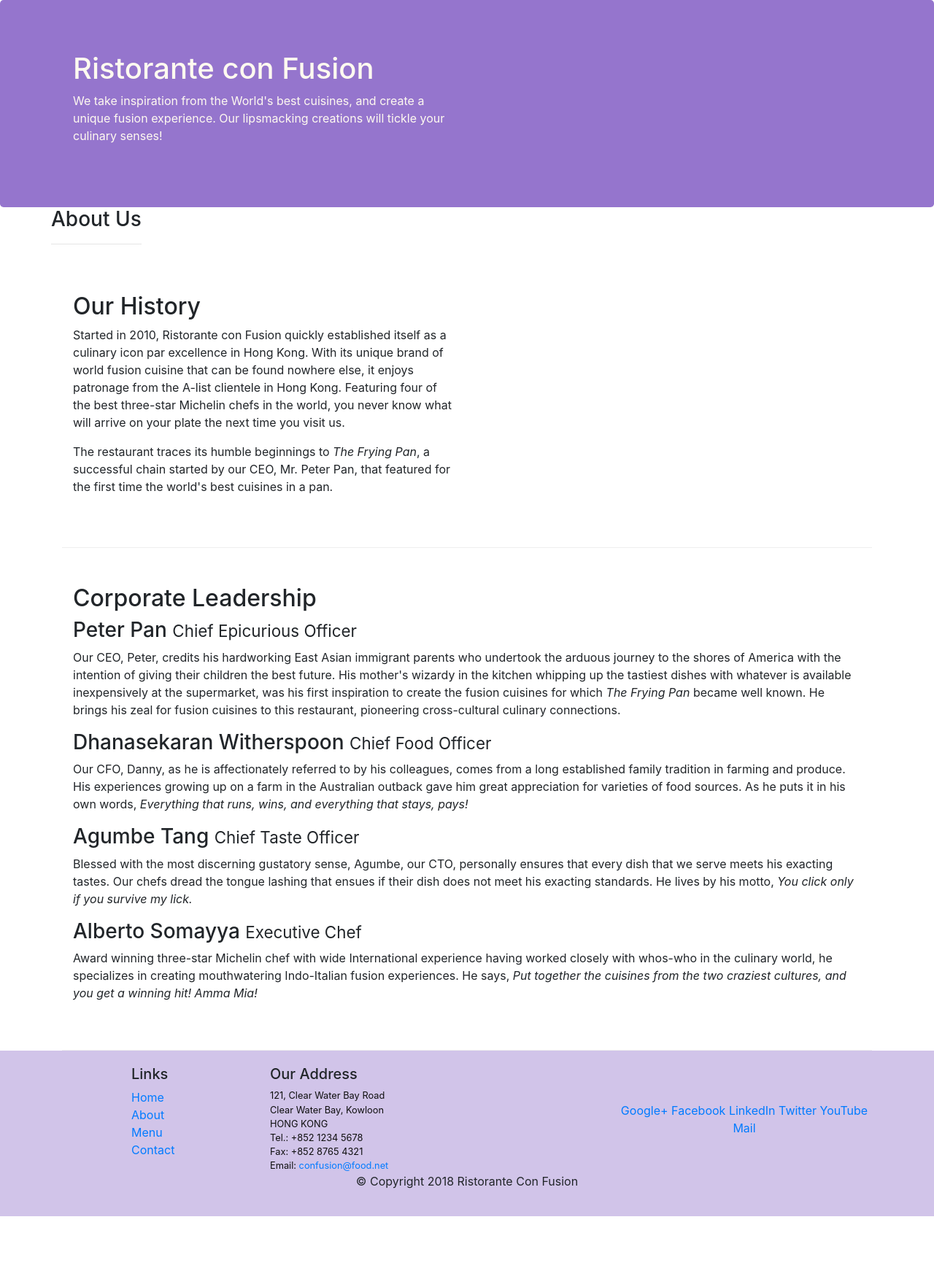
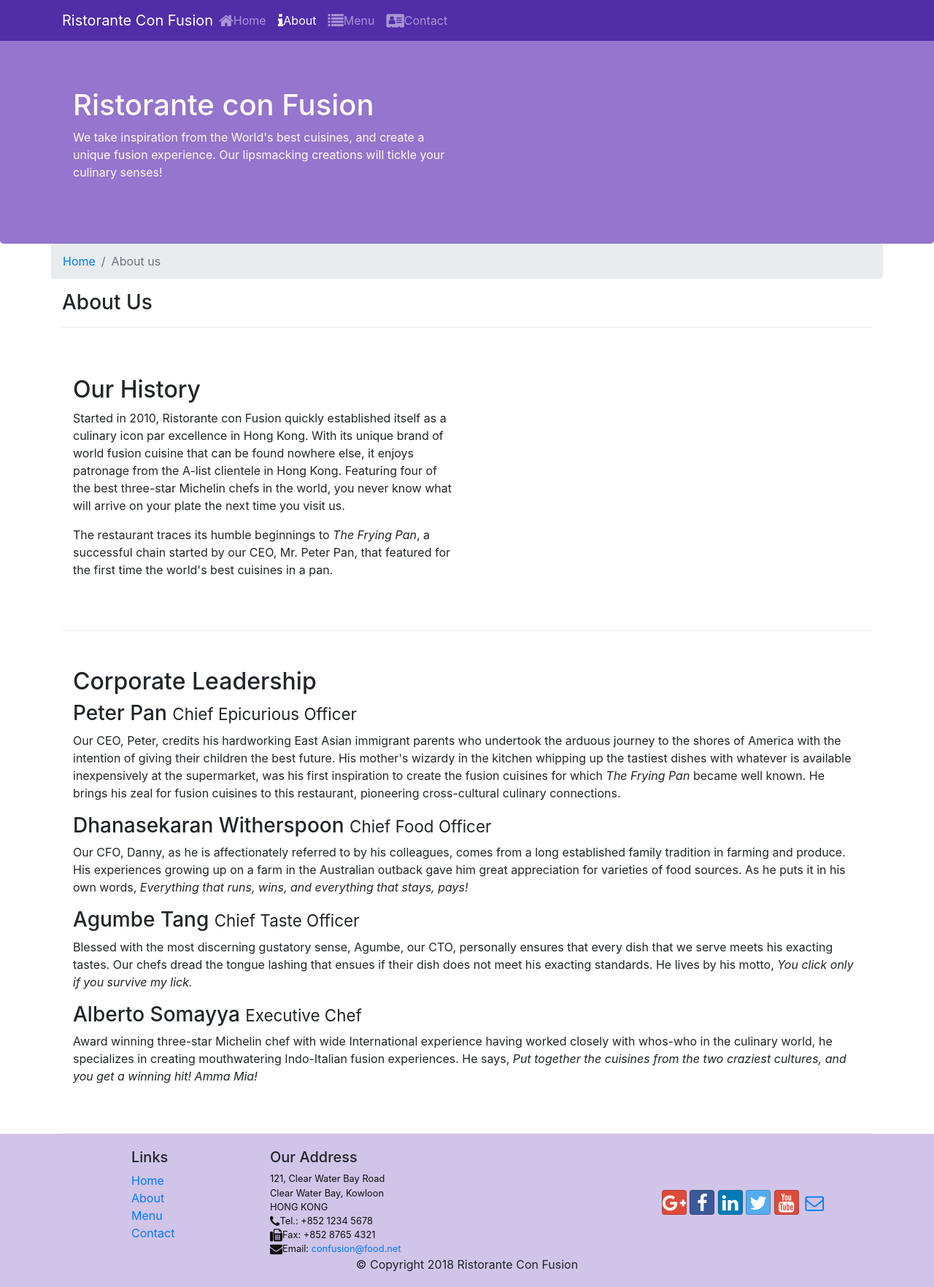
Before and after one commit to RuiqiZ/Bootstrap-4, a website: page aboutus.html in a window 1280 px wide. Shown: the whole page at 73% size. Before the commit the page ends 1667 px from the top, so only its background shows below. Drawn offline with nearby package versions, Linux system fonts and the light colour scheme.

Commit message:
navigation and bar

```diff
--- a/aboutus.html
+++ b/aboutus.html
@@ -9,12 +9,30 @@
 
     <!-- Bootstrap CSS -->
     <link rel="stylesheet" href="node_modules/bootstrap/dist/css/bootstrap.min.css">
+    <link rel="stylesheet" href="node_modules/font-awesome/css/font-awesome.min.css">
+    <link rel="stylesheet" href="node_modules/bootstrap-social/bootstrap-social.css">
     <link rel="stylesheet" href="css/styles.css">
     <title>Ristorante Con Fusion: About Us</title>
 
 </head>
 
 <body>
+    <nav class="navbar navbar-dark navbar-expand-sm fixed-top">
+        <div class="container">
+            <button class="navbar-toggler" type="button" data-toggle="collapse" data-target="#Navbar">
+                <span class="navbar-toggler-icon"></span>
+            </button>
+            <a class="navbar-brand mr-auto" href="./index.html">Ristorante Con Fusion</a>
+            <div class="collapse navbar-collapse" id="Navbar">
+                <ul class="navbar-nav mr-auto">
+                    <li class="nav-item"><a class="nav-link" href="./index.html"><span class="fa fa-home fa-lg"></span>Home</a></li>
+                    <li class="nav-item active"><a class="nav-link" href="#"><span class="fa fa-info fa-lg"></span>About</a></li>
+                    <li class="nav-item"><a class="nav-link" href="#"><span class="fa fa-list fa-lg"></span>Menu</a></li>
+                    <li class="nav-item"><a class="nav-link" href="#"><span class="fa fa-address-card fa-lg"></span>Contact</a></li>
+                </ul>
+            </div>
+        </div>
+    </nav>
 
     <header class="jumbotron">
         <div class="container">
@@ -31,7 +49,11 @@
 
     <div class="container">
         <div class="row">
-            <div>
+            <ol class="col-12 breadcrumb">
+                <li class="breadcrumb-item"><a href="index.html">Home</a></li>
+                <li class="breadcrumb-item active">About us</li>
+            </ol>
+            <div class="col-12">
                <h3>About Us</h3>
                <hr>
             </div>
@@ -70,7 +92,7 @@
                 <div class="col-4 offset-1 col-sm-2">
                     <h5>Links</h5>
                     <ul class="list-unstyled">
-                        <li><a href="#">Home</a></li>
+                        <li><a href="./index.html">Home</a></li>
                         <li><a href="#">About</a></li>
                         <li><a href="#">Menu</a></li>
                         <li><a href="#">Contact</a></li>
@@ -82,19 +104,19 @@
 		              121, Clear Water Bay Road<br>
 		              Clear Water Bay, Kowloon<br>
 		              HONG KONG<br>
-		              Tel.: +852 1234 5678<br>
-		              Fax: +852 8765 4321<br>
-		              Email: <a href="mailto:confusion@food.net">confusion@food.net</a>
+		              <i class="fa fa-phone fa-lg"></i>Tel.: +852 1234 5678<br>
+		              <i class="fa fa-fax fa-lg"></i>Fax: +852 8765 4321<br>
+		              <i class="fa fa-envelope fa-lg"></i>Email: <a href="mailto:confusion@food.net">confusion@food.net</a>
 		           </address>
                 </div>
                 <div class="col-12 col-sm-4 align-self-center">
                     <div class="text-center">
-                        <a href="http://google.com/+">Google+</a>
-                        <a href="http://www.facebook.com/profile.php?id=">Facebook</a>
-                        <a href="http://www.linkedin.com/in/">LinkedIn</a>
-                        <a href="http://twitter.com/">Twitter</a>
-                        <a href="http://youtube.com/">YouTube</a>
-                        <a href="mailto:">Mail</a>
+                        <a class="btn btn-social-icon btn-google" href="http://google.com/+"><i class="fa fa-google-plus fa-lg"></i></a>
+                        <a class="btn btn-social-icon btn-facebook" href="http://www.facebook.com/profile.php?id="><i class="fa fa-facebook fa-lg"></i></a>
+                        <a class="btn btn-social-icon btn-linkedin" href="http://www.linkedin.com/in/"><i class="fa fa-linkedin fa-lg"></i></a>
+                        <a class="btn btn-social-icon btn-twitter"href="http://twitter.com/"><i class="fa fa-twitter fa-lg"></i></a>
+                        <a class="btn btn-social-icon btn-google"href="http://youtube.com/"><i class="fa fa-youtube fa-lg"></i></a>
+                        <a class="btn btn-social-icon" href="mailto:"><i class="fa fa-envelope-o fa-lg"></i></a>
                     </div>
                 </div>
            </div>
--- a/css/styles.css
+++ b/css/styles.css
@@ -28,3 +28,12 @@ address{
     margin:0px;
     color:#0f0f0f;
 }
+
+body {
+    padding: 50px 0px 0px 0px;
+    z-index: 0;
+}
+
+.navbar-dark {
+    background-color: #512da8;
+}
--- a/package.json
+++ b/package.json
@@ -15,6 +15,8 @@
   },
   "dependencies": {
     "bootstrap": "^4.0.0",
+    "bootstrap-social": "^5.1.1",
+    "font-awesome": "^4.7.0",
     "jquery": "^3.3.1",
     "popper.js": "^1.12.9"
   }
```
Also changed, not shown: index.html (+28 -10 lines), 1 other file.
